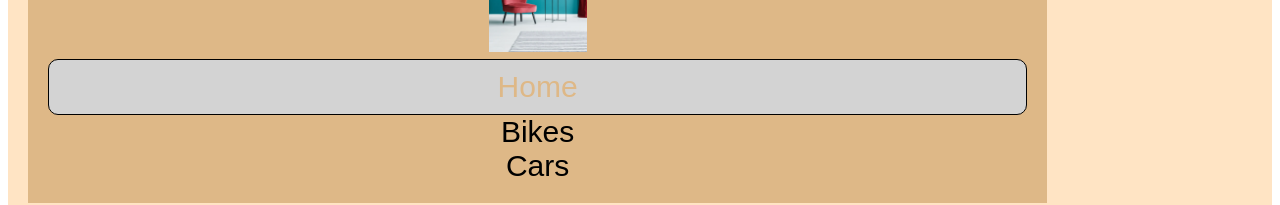
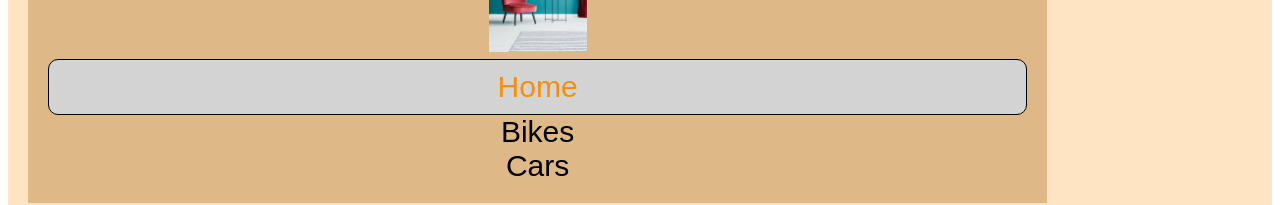
Before and after one commit to ignatiusrevalico/my-css-project, a plain HTML site: page index.html in a window 1280 px wide. Shown: the part 326-531 px from the top of the page. Drawn offline with Linux system fonts and the light colour scheme.

Commit message:
color-change

```diff
--- a/style.css
+++ b/style.css
@@ -43,7 +43,7 @@ nav ul li a {
 }
 
 .current a {
-    color: #deb887;
+    color: #f88f06;
 }
 
 main {
```
